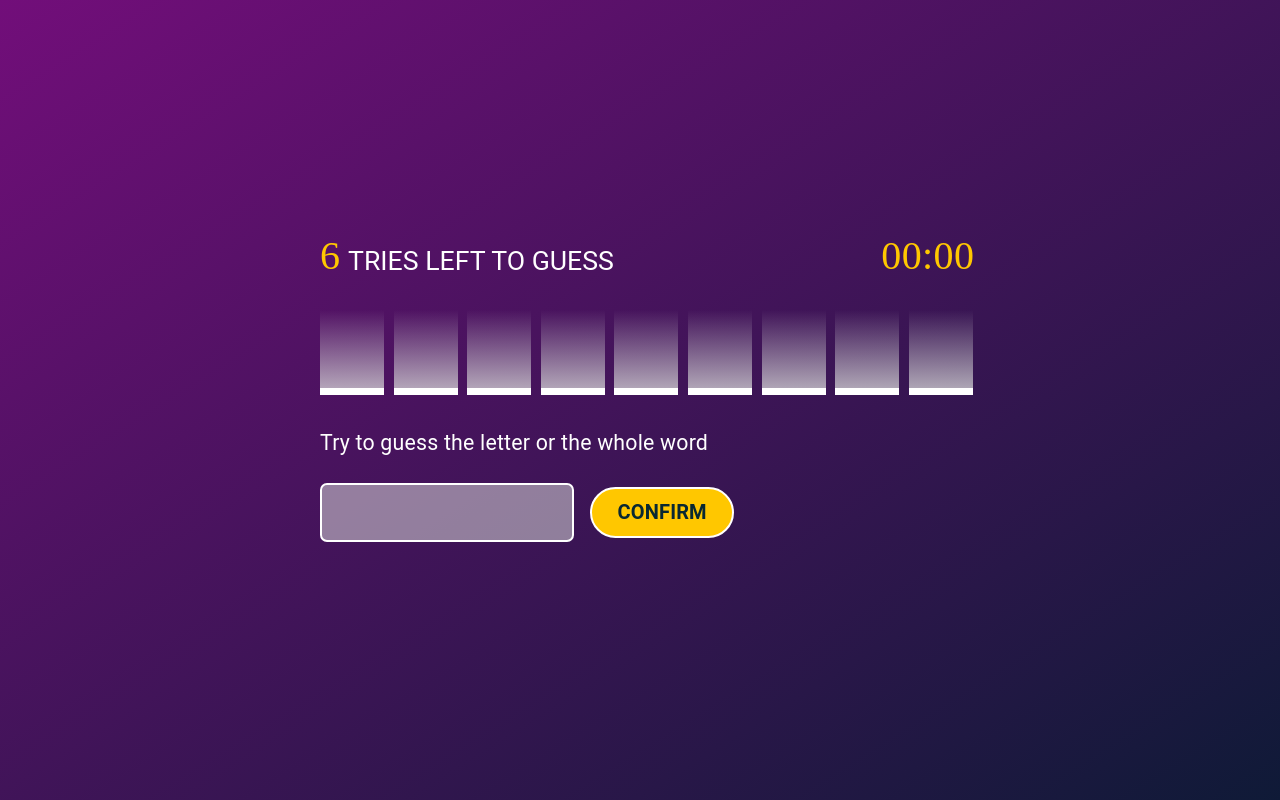
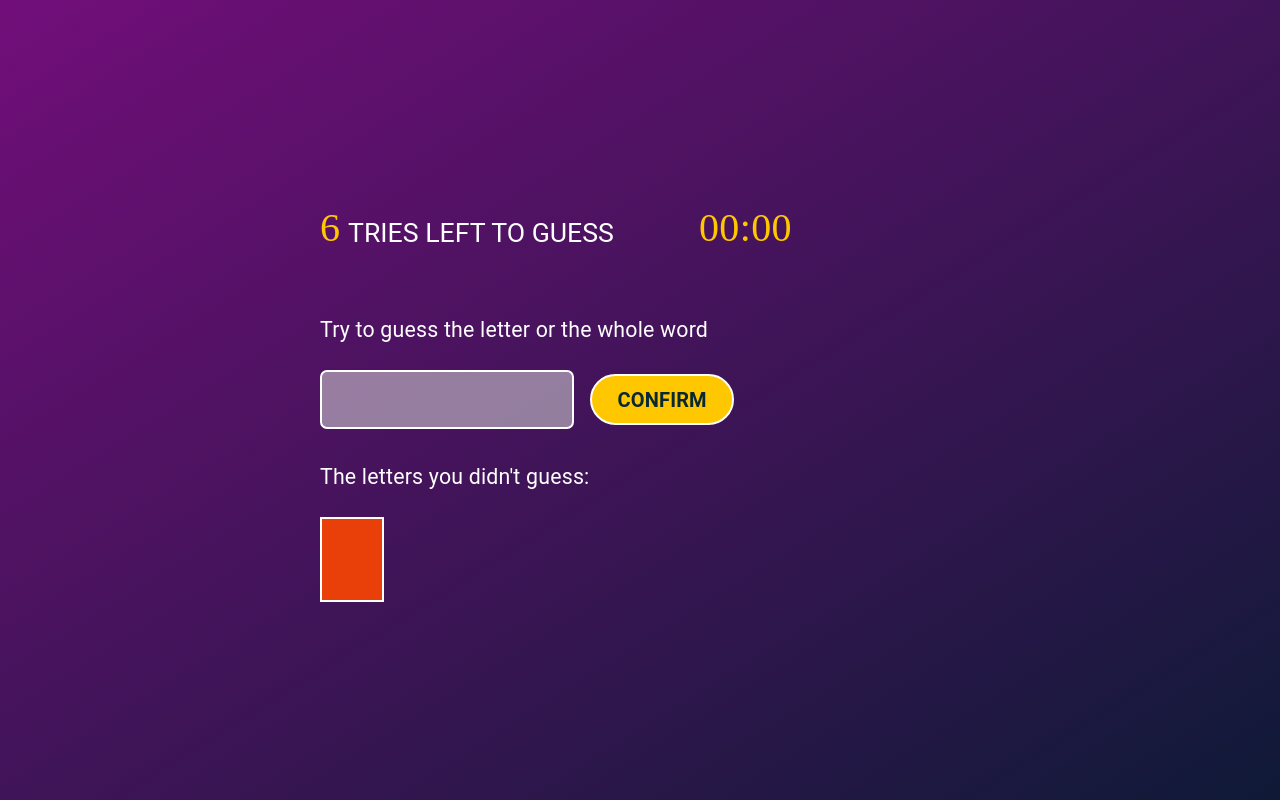
Before and after one commit to AnnaFYZ/guessing-word-game, a React (Create React App) app in the folder client/: page /start-new-game in a window 1280 px wide. Both pictures are taken after a click on the button "CONFIRM". Built offline with nearby package versions, Linux system fonts and the light colour scheme; a web font is replaced by a local one.

Commit message:
working
working version, just need some improvements, for now we can guess jus one letter and it doesn't count trie, we need to add functionality to restrict input ( 1 letter or all) and also checking the whole word

```diff
--- a/client/src/App.js
+++ b/client/src/App.js
@@ -4,8 +4,12 @@ import { useState } from "react";
 import Home from "./components/Home/Home";
 import GamePage from "./components/Game page/GamePage";
 
+
 function App() {
   const [runTimer, setRunTimer] = useState(false);
+  const [rightLetters, setRightLetters] = useState([])
+  const [wrongLetters, setWrongLetters] = useState([])
+  const [lettersArray, setLettersArray] = useState([])
   //the states for letterState (pending, guessed, wrong)
   const [letterState, setLetterState] = useState("wrong");
   return (
@@ -14,9 +18,9 @@ function App() {
         <Routes>
           <Route
             path="/start-new-game"
-            element={<GamePage runTimer={runTimer} setRunTimer={setRunTimer} />}
+            element={<GamePage lettersArray={lettersArray} runTimer={runTimer} letterState={letterState} setLetterState={setLetterState} setRunTimer={setRunTimer} setRightLetters={setRightLetters} setWrongLetters={setWrongLetters} wrongLetters={wrongLetters} rightLetters={rightLetters} />}
           />
-          <Route path="/" element={<Home letterState={letterState} setLetterState={setLetterState} runTimer={runTimer} setRunTimer={setRunTimer} />} />
+          <Route path="/" element={<Home setLettersArray={setLettersArray} setRightLetters={setRightLetters} setWrongLetters={setWrongLetters} letterState={letterState} setLetterState={setLetterState} runTimer={runTimer} setRunTimer={setRunTimer} />} />
 
         </Routes>
       </Router>
--- a/client/src/components/Game page/GamePage.jsx
+++ b/client/src/components/Game page/GamePage.jsx
@@ -1,13 +1,16 @@
 import React from "react";
-import { useState } from "react";
 import { Box, Grid } from "@mui/material";
 import DummyInputHolder from "../dummyInputHolder";
 import DummyWordHolder from "../dummyWordHolder";
 import HolderForWrongLetters from "../dummyWrongWords";
 
-function GamePage({ runTimer, setRunTimer, letterState, setLetterState }) {
 
-  const [wrongLetters, setWrongLetters] = useState([])
+function GamePage({ runTimer, setRunTimer, letterState, setLetterState, wrongLetters, rightLetters, setWrongLetters, setRightLetters, lettersArray }) {
+
+
+  console.log("lettersArray", lettersArray)
+  console.log("wrongLetters", wrongLetters)
+  console.log("rightLetters", rightLetters)
 
   return (
     <Box
@@ -25,17 +28,19 @@ function GamePage({ runTimer, setRunTimer, letterState, setLetterState }) {
       <Grid container alignItems="left" sx={{ wrap: "nowrap", maxWidth: "50%" }}>
         <Grid item lg={7}>
           <DummyWordHolder
+            lettersArray={lettersArray}
             runTimer={runTimer}
             setRunTimer={setRunTimer}
             letterState={letterState}
             setLetterState={setLetterState}
+            rightLetters={rightLetters}
           />
         </Grid>
         <Grid item lg={7}>
-          <DummyInputHolder />
+          <DummyInputHolder lettersArray={lettersArray} setWrongLetters={setWrongLetters} wrongLetters={wrongLetters} rightLetters={rightLetters} setRightLetters={setRightLetters} />
         </Grid>
         <Grid item lg={7}>
-          <HolderForWrongLetters letterState={letterState} />
+          <HolderForWrongLetters letterState={letterState} wrongLetters={wrongLetters} />
         </Grid>
       </Grid>
     </Box>
--- a/client/src/components/Home/Home.jsx
+++ b/client/src/components/Home/Home.jsx
@@ -7,12 +7,25 @@ import MyButton from "../button"
 import React from 'react';
 import { Link } from 'react-router-dom';
 import Logo from "./../../assets/logo3.png"
+import randomWords from "./../../mockData";
 
-function Home({ setRunTimer, runTimer, letterState, setLetterState }) {
+const randomWord = (words) => {
+  const randomIndex = Math.floor(Math.random() * words.length);
+  let randomWord = words[randomIndex].word;
+  let lettersArray = randomWord.split("").map((char) => char.toUpperCase());
+  return lettersArray;
+}
+
+
+
+function Home({ setRunTimer, runTimer, setLettersArray, setLetterState, setRightLetters, setWrongLetters }) {
   const handleStart = () => {
     console.log("handleStart called");
     setLetterState("pending")
     setRunTimer(true)
+    setRightLetters([])
+    setWrongLetters([])
+    setLettersArray(randomWord(randomWords))
     console.log("runTimer", runTimer)
   }
   return (
--- a/client/src/components/card.js
+++ b/client/src/components/card.js
@@ -1,37 +1,17 @@
 import { Grid, Typography, Box } from "@mui/material";
-import { useState } from "react";
-import randomWords from "../mockData";
-
-const randomWord = (words) => {
-    const randomIndex = Math.floor(Math.random() * words.length);
-    let randomWord = words[randomIndex].word;
-    let lettersArray = randomWord.split("").map((char) => char.toUpperCase());
-    return lettersArray;
-}
 
 
 
-const LetterCard = ({ letterState }) => {
+
+const LetterCard = ({ letterState, letter }) => {
     //the states for letterState (pending, guessed, wrong)
-    const lettersArray = randomWord(randomWords);
 
     return (
-        <div style={{ display: "flex", flexDirection: 'row' }}>
-            {lettersArray.map((letter, key) => (
-                <Grid
-                    container
-                    alignItems="flex-end"
-                    key={key}
-                    sx={{
-                        width: "4rem",
-                        height: "5.3rem",
-                        marginRight: "0.6rem",
-                    }}
-                >
+        <>
             <Grid
                 item
                 sx={{
-                            width: "4rem",
+                    minWidth: "4rem",
                     height: "5.3rem",
                     backgroundImage:
                         letterState === "pending" &&
@@ -41,16 +21,20 @@ const LetterCard = ({ letterState }) => {
 
                 }}
             >
-                        {(letterState === "guessed" || letterState === "wrong") &&
-                            (<Box sx={{
+                {(letterState === "guessed" || letterState === "wrong") && (
+                    <Box
+                        sx={{
                             width: "100%",
                             height: "100%",
                             color: "white",
                             display: "flex",
                             justifyContent: "center",
                             alignItems: "center"
-                            }}>
-                                <Typography variant="h3" fontWeight="600">{letter}</Typography>
+                        }}
+                    >
+                        <Typography variant="h3" fontWeight="600">
+                            {letter}
+                        </Typography>
                     </Box>
                 )}
             </Grid>
@@ -65,9 +49,7 @@ const LetterCard = ({ letterState }) => {
                     }}
                 />
             )}
-                </Grid>
-            ))}
-        </div>
+        </>
     );
 };
 
--- a/client/src/components/dummyInputHolder.js
+++ b/client/src/components/dummyInputHolder.js
@@ -1,10 +1,29 @@
+import React, { useState } from 'react';
 import MyButton from "./button";
 import Subtitle from "./subtitle";
 import Input from "./input-component";
 import { Box, Grid } from "@mui/material";
 
-const DummyInputHolder = () => {
-  const handleConfirm = () => {};
+const DummyInputHolder = ({ lettersArray, setWrongLetters, wrongLetters, rightLetters, setRightLetters }) => {
+  const [inputValue, setInputValue] = useState("");
+
+  const handleInputChange = (value) => {
+  };
+
+  const handleConfirm = () => {
+    console.log("Input Value:", inputValue);
+    const newWrongLetters = !lettersArray.includes(inputValue)
+      ? [...wrongLetters, inputValue]
+      : wrongLetters;
+
+    const newRightLetters = lettersArray.includes(inputValue)
+      ? [...rightLetters, inputValue]
+      : rightLetters;
+
+    setWrongLetters(newWrongLetters);
+    setRightLetters(newRightLetters);
+  };
+
   return (
     <div>
       <Box
@@ -20,13 +39,17 @@ const DummyInputHolder = () => {
         />
         <Grid container justifyContent="left" alignItems="center">
           <Grid item>
-            <Input action={handleConfirm} />
+            <Input
+              inputValue={inputValue}
+              setInputValue={setInputValue}
+              onInputChange={handleInputChange}
+            />
           </Grid>
           <Grid item>
             <MyButton
               buttonText="Confirm"
               color="yellow"
-              onClick={() => handleConfirm()}
+              onClick={handleConfirm}
             />
           </Grid>
         </Grid>
--- a/client/src/components/dummyWordHolder.js
+++ b/client/src/components/dummyWordHolder.js
@@ -3,7 +3,9 @@ import LetterCard from "./card"
 import Timer from "./timer.js"
 import Title from "./title"
 
-const DummyWordHolder = ({ letterState, runTimer, setRunTimer }) => {
+const DummyWordHolder = ({ letterState, runTimer, setRunTimer, lettersArray, rightLetters }) => {
+    console.log("lettersArray", lettersArray)
+    console.log("lettersArray", letterState)
     return (
         <div>
             <Box sx={{
@@ -27,7 +29,26 @@ const DummyWordHolder = ({ letterState, runTimer, setRunTimer }) => {
                     </Grid>
                     <Timer runTimer={runTimer} setRunTimer={setRunTimer} />
                 </Grid>
-                <LetterCard letterState="pending" />
+                <div style={{ display: "flex", flexDirection: 'row' }}>
+                    {lettersArray.map((letter, index) => (
+                        <Grid
+                            container
+                            alignItems="flex-end"
+                            key={index}
+                            sx={{
+                                width: "4rem",
+                                height: "5.3rem",
+                                marginRight: "0.6rem",
+                            }}
+                        >
+                            <LetterCard
+                                letter={letter}
+                                letterState={rightLetters.includes(letter) ? "guessed" : "pending"}
+                            />
+                        </Grid>
+                    ))}
+                </div>
+
             </Box>
         </div>
     )
--- a/client/src/components/dummyWrongWords.js
+++ b/client/src/components/dummyWrongWords.js
@@ -1,15 +1,26 @@
+import { Grid } from "@mui/material";
 import Subtitle from "./subtitle";
 import LetterCard from "./card";
 
-const HolderForWrongLetters = ({ letterState }) => {
+const HolderForWrongLetters = ({ wrongLetters, letterState }) => {
     return (
         <div>
-            {letterState === "wrong" && (
-                <>
-                    <Subtitle subtitle="The letters you didn't guess:" fontSize="16pt" />
-                    <LetterCard letterState={letterState} />
-                </>
-            )}
+            <Subtitle subtitle="The letters you didn't guess:" fontSize="16pt" />
+            <Grid container direction="row" wrap="nowrap">
+                {wrongLetters?.map((letter, index) => (
+                    <Grid
+                        item
+                        key={index}
+                        sx={{
+                            width: "4rem",
+                            height: "5.3rem",
+                            marginRight: "0.6rem",
+                        }}
+                    >
+                        <LetterCard letter={letter} letterState="wrong" />
+                    </Grid>
+                ))}
+            </Grid>
         </div>
     );
 };
--- a/client/src/components/input-component.js
+++ b/client/src/components/input-component.js
@@ -1,19 +1,22 @@
-import "../App.css";
-import {useState} from 'react';
+import React from 'react';
 
+function Input({ action, inputValue, setInputValue, onInputChange }) {
+  const handleChange = (e) => {
+    setInputValue(e.target.value.toUpperCase());
+    onInputChange(e.target.value);
+  };
 
-function Input({action}) {
-  const [inputValue, setInputValue] = useState("");
   if (action) {
     action(inputValue);
-  };
+  }
 
   return (
     <div className="">
-      <input className="input"
+      <input
+        className="input"
         type="text"
         value={inputValue}
-        onChange={(e) => setInputValue(e.target.value)}
+        onChange={handleChange}
       />
     </div>
   );
```
Lines whose indentation alone changed are shown as unchanged.
